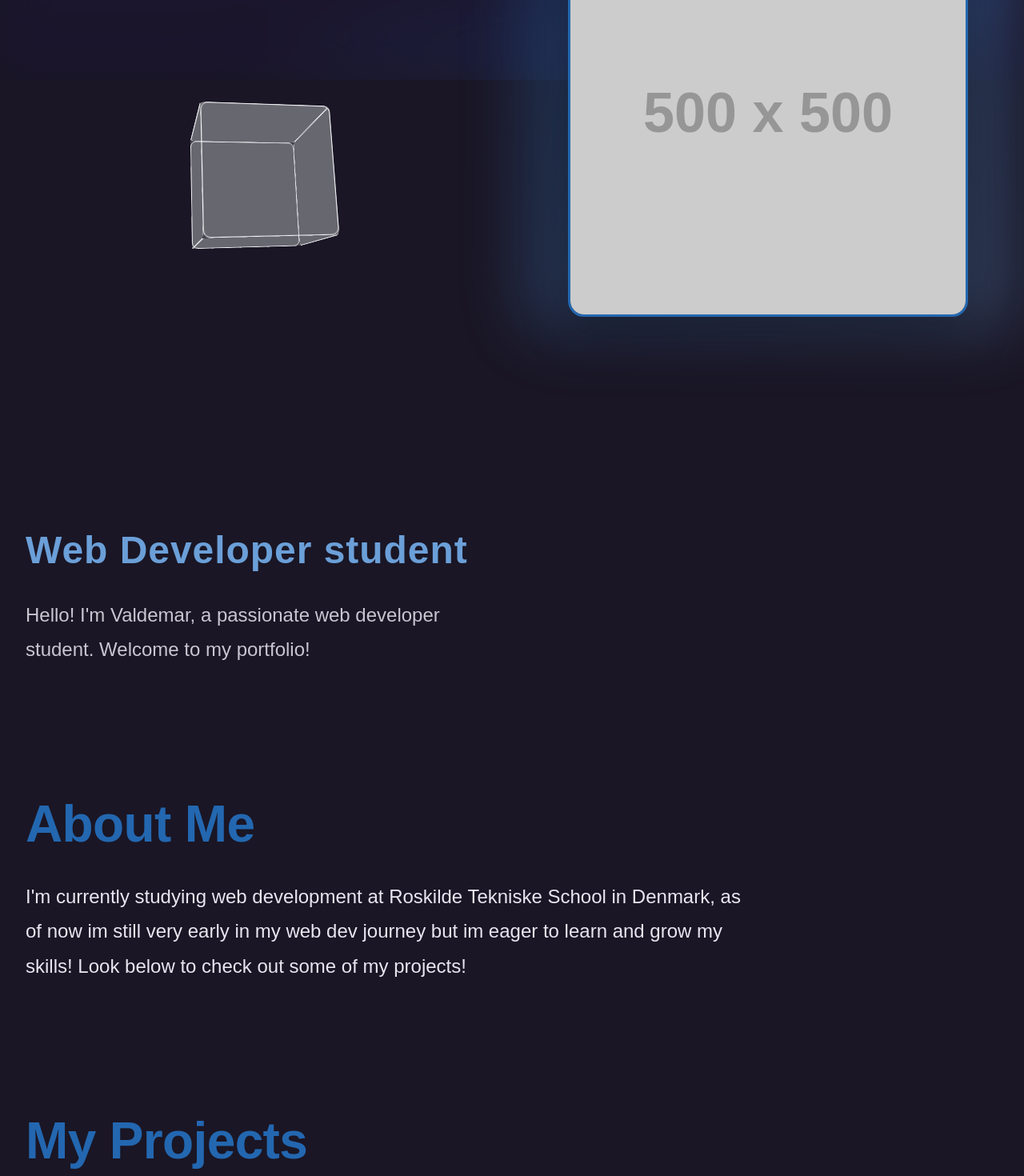
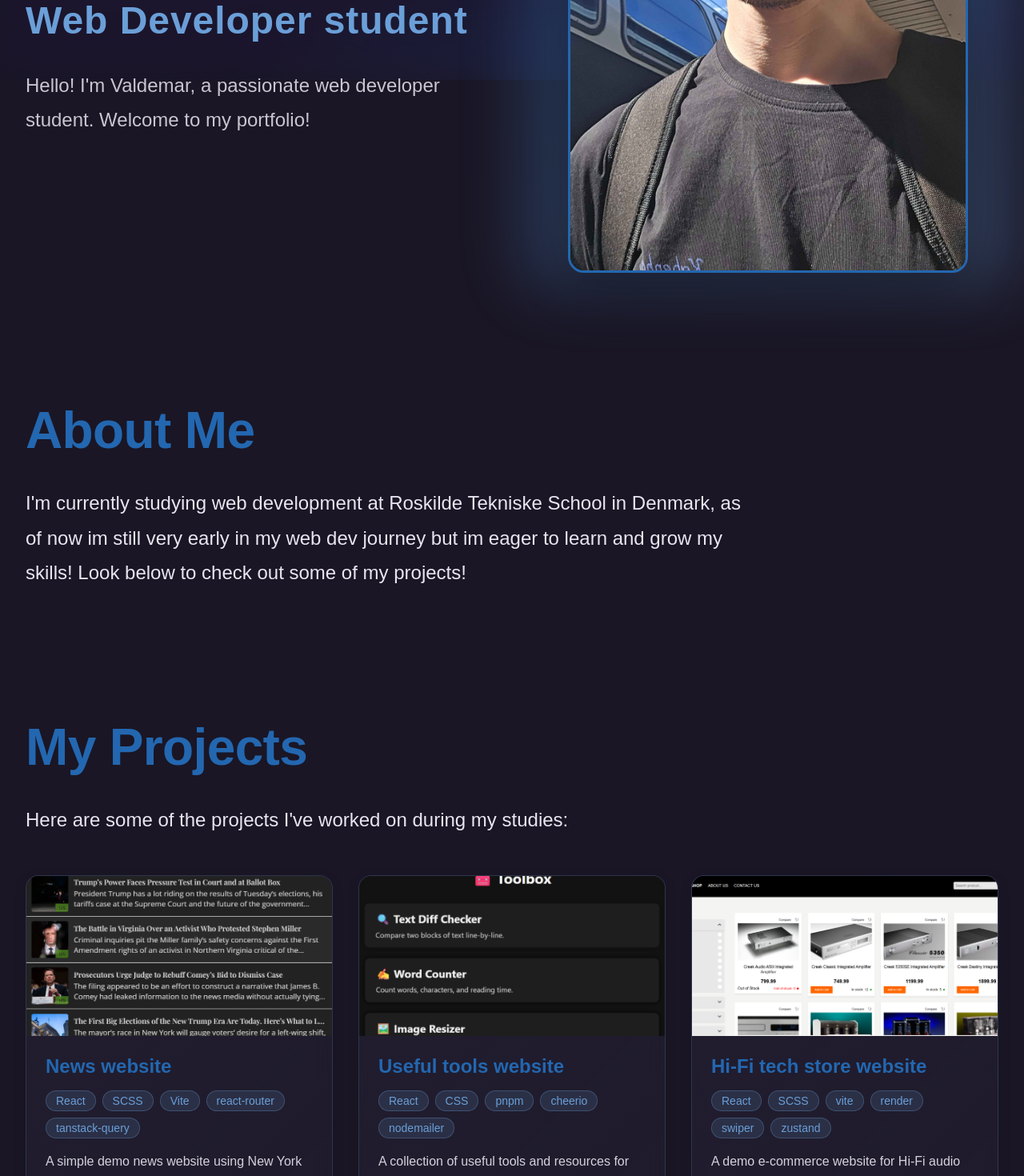
Before and after one commit to ShidoSetsuna/Portfolio-web-v2, a React (Vite) app: page / in a window 1280 px wide. Shown: the part 700-2170 px from the top of the page at 80% size. Built offline with nearby package versions, Linux system fonts and the light colour scheme.

Commit message:
Fixed: Links not working Added: profile photo and hi-fi project Removed: Cube

```diff
--- a/src/pages/home/home.jsx
+++ b/src/pages/home/home.jsx
@@ -3,6 +3,8 @@ import ProjectCard from "../../components/project_card/project_card.jsx";
 import AnimatedBackground from "../../components/animated_background/animated_background.jsx";
 import headlinerImg from "../../assets/headliner.png";
 import toolboxImg from "../../assets/shidostoolbox.png";
+import hifiImg from "../../assets/hifi.png";
+import me from "../../assets/me.jpg";
 import { IoMail } from "react-icons/io5";
 import { SiRefinedgithub } from "react-icons/si";
 import { FaLinkedin } from "react-icons/fa";
@@ -17,12 +19,11 @@ function Home() {
     <main className="home">
       {isBgEnabled && <AnimatedBackground />}
 
-      <section className="home__hero">
+      <section className="home__hero" id="home">
         <div className="home__hero-content">
           <h1 className="home__header" alt="Valdemar Andreas Larsen">
             Valdemar Andreas Larsen
           </h1>
-          <Cube />
           <h2 className="home__subheader">Web Developer student</h2>
           <p className="home__description">
             Hello! I'm Valdemar, a passionate web developer student. Welcome to
@@ -30,11 +31,11 @@ function Home() {
           </p>
         </div>
         <div className="home__hero-image">
-          <img src="https://via.placeholder.com/500x500" alt="Profile" />
+          <img src={me} alt="Valdemar Andreas Larsen" />
         </div>
       </section>
 
-      <section className="home__about-me">
+      <section className="home__about-me" id="about">
         <h2 className="home__about-me-header">About Me</h2>
         <p className="home__about-me-description">
           I'm currently studying web development at Roskilde Tekniske School in
@@ -44,7 +45,7 @@ function Home() {
         </p>
       </section>
 
-      <section className="home__projects">
+      <section className="home__projects" id="projects">
         <h2 className="home__projects-header">My Projects</h2>
         <p className="home__projects-description">
           Here are some of the projects I've worked on during my studies:
@@ -69,10 +70,21 @@ function Home() {
             The name of the website comes from my online nickname 'Shido Setsuna', hence the name 'Shido's Toolbox'."
             liveLink="https://www.shidostoolbox.com/"
           />
+          <ProjectCard
+            imgSrc={hifiImg}
+            title="Hi-Fi tech store website"
+            tags={["React", "SCSS", "vite", "render", "swiper", "zustand"]}
+            description="A demo e-commerce website for Hi-Fi audio equipment. This project was created as part of my web development studies.
+            This was a group project where I worked together with 1 other classmate to create a fully functional online store.
+            I mainly worked on setting up the render API for loading products and the shop page, as well as the chat bot on the product page.
+            I also worked on the contact, about us and user profile pages."
+            liveLink="https://hi-fi-project.vercel.app"
+            repoLink="https://github.com/ShidoSetsuna/Hi-FI_Horizon_project"
+          />
         </div>
       </section>
 
-      <section className="home__contact">
+      <section className="home__contact" id="contact">
         <h3 className="home__contact-header">Contact Me</h3>
         <p className="home__contact-description">
           Feel free to reach out if you'd like to connect!
```
Also changed, not shown: src/assets/hifi.png (added), src/assets/me.jpg (added).
